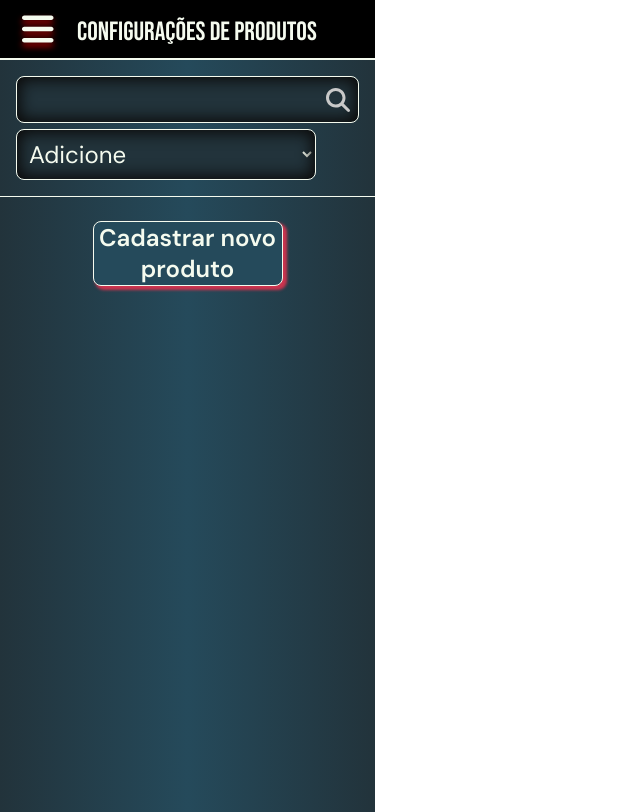
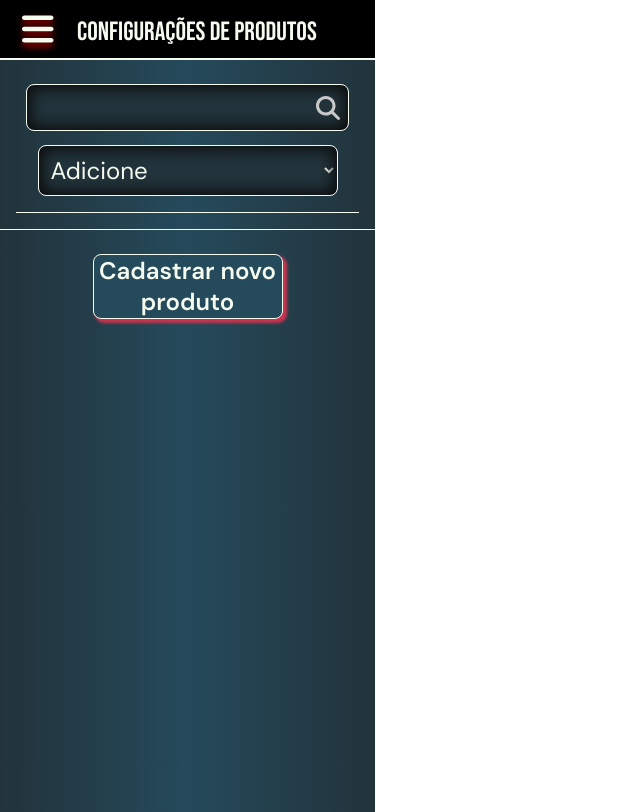
Before and after one commit to Grupo-2-Sustentare/sustentare-web, a React (Create React App) app: page /configuracoes-de-produtos in a window 1280 px wide. Shown: the whole page, without its empty margins (0-640 px from the left). Built offline with nearby package versions, Linux system fonts and the light colour scheme; a web font is replaced by a local one.

Commit message:
alteração no css da página configuração de produto

```diff
--- a/src/pages/configuracoes-de-produtos/Configuracoes-de-produtos.module.css
+++ b/src/pages/configuracoes-de-produtos/Configuracoes-de-produtos.module.css
@@ -2,7 +2,7 @@
     display: flex;
     flex-direction: column;
     gap: 24px;
-    padding: 16px
+   padding: 16px;
 }
 
 .divBotao{
@@ -15,5 +15,12 @@
 }
 
 .divFiltroEBusca{
-    border-bottom: ;
+    display: flex;
+    flex-direction: column;
+    align-items: center;
+    justify-content: center;
+    gap: 8px;
+    border-bottom: var(--borda-branca);
+    padding-top: 8px;
+    padding-bottom: 16px;
 }
```
